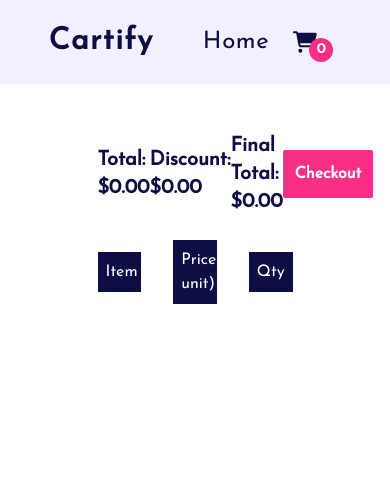
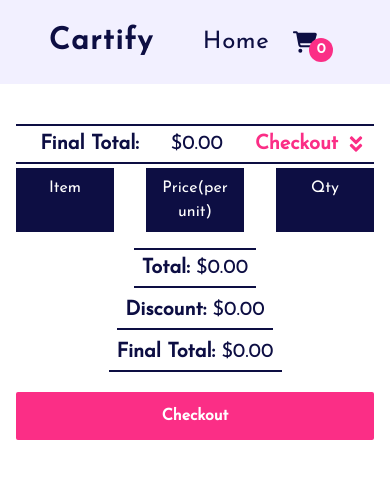
Before and after one commit to GautamRaj-12/cartify, a Next.js app: page /cart in a window 390 px wide. Shown: the top 478 px of the page. Built offline with nearby package versions, Linux system fonts and the light colour scheme.

Commit message:
Make cart page responsive

```diff
--- a/src/app/cart/page.tsx
+++ b/src/app/cart/page.tsx
@@ -11,6 +11,8 @@ import {
 import { FaTrash } from "react-icons/fa6";
 import { useRouter } from "next/navigation";
 import { useState, useEffect } from "react";
+import { FaAngleDoubleDown } from "react-icons/fa";
+import Link from "next/link";
 
 const Cart = () => {
   const cartItems = useSelector((state: RootState) => state.cart.items);
@@ -63,26 +65,19 @@ const Cart = () => {
   return (
     <>
       <Header />
-      <section className="w-1/2 mx-auto my-6">
-        <div className="flex justify-around items-center">
-          <p className="text-xl font-semibold mt-6 mb-6 text-headingDark">
-            Total: {USDollar.format(cartTotal)}
-          </p>
-          <p className="text-xl font-semibold mt-6 mb-6 text-headingDark">
-            Discount: {USDollar.format(discount)}
-          </p>
-          <p className="text-xl font-semibold mt-6 mb-6 text-headingDark">
-            Final Total: {USDollar.format(cartTotal - discount)}
-          </p>
-          <button
-            className="bg-accent opacity-3 text-white px-3 h-12 rounded-sm font-semibold hover:-translate-y-2 hover:bg-white hover:border hover:border-accent hover:text-textPrimary transition-all duration-300 disabled:cursor-not-allowed"
-            onClick={handleCheckout}
-            disabled={buttonDisable}
+      <section className="lg:w-1/2 w-full p-4 mx-auto my-6">
+        <p className="flex justify-end gap-8 text-xl font-semibold text-headingDark border-y-2 border-headingDark px-2 py-1 mb-1">
+          <span>Final Total: </span>
+          <span className="font-medium">{USDollar.format(cartTotal)}</span>
+          <Link
+            href="#checkout"
+            className="flex items-center gap-2 text-xl text-accent"
           >
-            Checkout
-          </button>
-        </div>
-        <div className="grid grid-cols-3 gap-8 mb-4 items-center">
+            Checkout <FaAngleDoubleDown />
+          </Link>
+        </p>
+
+        <div className="grid grid-cols-3 gap-8 mb-4 sm:items-center items-stretch">
           <div className="bg-headingDark">
             <p className="text-center text-white p-2 rounded-sm">Item</p>
           </div>
@@ -95,13 +90,14 @@ const Cart = () => {
             <p className="text-center text-white p-2 rounded-sm">Qty</p>
           </div>
         </div>
+
         {cartItems.map((cartItem) => {
           return (
             <div
               key={cartItem.id}
-              className="grid grid-cols-3 gap-8 mb-4 items-center text-headingDark"
+              className="grid grid-cols-3 gap-8 mb-4 items-center text-headingDark bg-backgroundLight p-2"
             >
-              <div className="self-center justify-self-start flex justify-center items-center gap-6 p-1">
+              <div className="self-center justify-self-start flex sm:flex-row flex-col justify-center items-center gap-6 p-1">
                 <img
                   src={cartItem.image}
                   alt={cartItem.title}
@@ -124,13 +120,41 @@ const Cart = () => {
                   }
                   className="w-16 text-center border border-gray-300 rounded"
                 />
-                <button onClick={() => handleRemoveItemClick(cartItem.id)}>
+                <button
+                  onClick={() => handleRemoveItemClick(cartItem.id)}
+                  className="mr-1"
+                >
                   <FaTrash color="#FB2E86" />
                 </button>
               </div>
             </div>
           );
         })}
+
+        <div className="flex flex-col items-center">
+          <p className="text-xl font-semibold text-headingDark border-y-2 border-headingDark px-2 py-1 mb-1">
+            <span>Total: </span>
+            <span className="font-medium">{USDollar.format(cartTotal)}</span>
+          </p>
+          <p className="text-xl font-semibold text-headingDark border-b-2 border-headingDark px-2 py-1 mb-1">
+            <span>Discount: </span>{" "}
+            <span className="font-medium">{USDollar.format(discount)}</span>
+          </p>
+          <p className="text-xl font-semibold text-headingDark border-b-2 border-headingDark px-2 py-1 mb-1">
+            <span>Final Total: </span>{" "}
+            <span className="font-medium">
+              {USDollar.format(cartTotal - discount)}
+            </span>
+          </p>
+          <button
+            className="bg-accent opacity-3 text-white px-3 h-12 sm:w-auto w-full col-span-1 rounded-sm font-semibold hover:-translate-y-2 hover:bg-white hover:border hover:border-accent hover:text-textPrimary transition-all duration-300 disabled:cursor-not-allowed mt-4"
+            onClick={handleCheckout}
+            disabled={buttonDisable}
+            id="checkout"
+          >
+            Checkout
+          </button>
+        </div>
       </section>
     </>
   );
--- a/src/app/globals.css
+++ b/src/app/globals.css
@@ -2,6 +2,9 @@
 @tailwind components;
 @tailwind utilities;
 
+html{
+  scroll-behavior: smooth;
+}
 /* :root {
   --foreground-rgb: 0, 0, 0;
   --background-start-rgb: 214, 219, 220;
```
